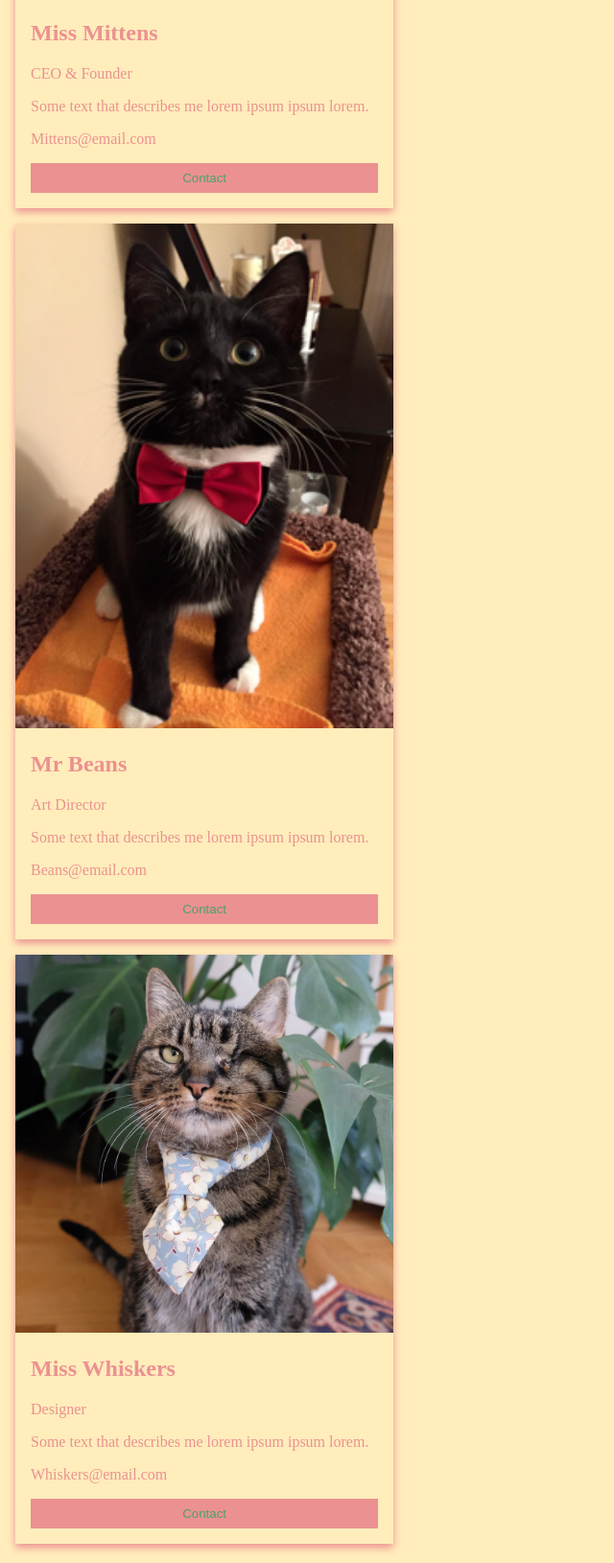
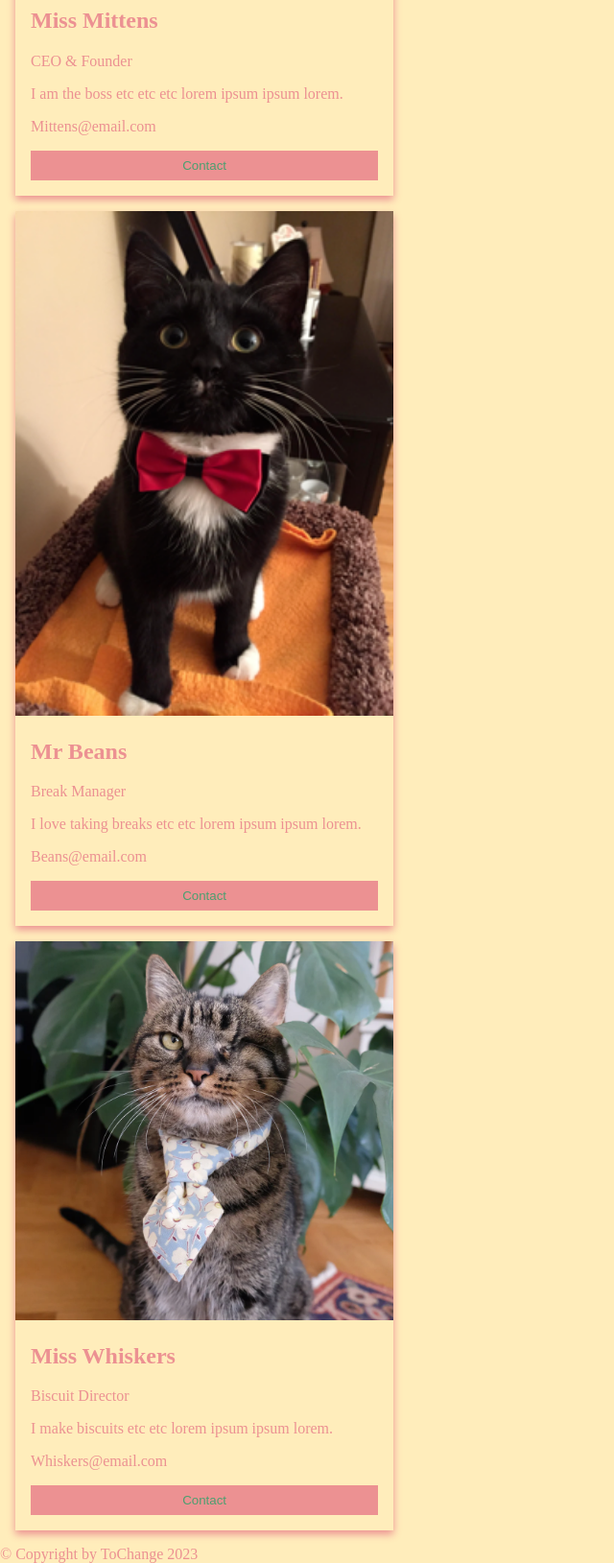
Before and after one commit to svanen99/ToChange-website, a plain HTML site: page Html/aboutUs.html in a window 1280 px wide. Shown: the part 921-2550 px from the top of the page at 96% size, without its empty margins (0-640 px from the left). Drawn offline with Linux system fonts and the light colour scheme.

```diff
--- a/Html/aboutUs.html
+++ b/Html/aboutUs.html
@@ -25,7 +25,7 @@
 </body>
 
 <div class="about-section">
-    <h1>This is our "about us" page - </h1>
+    <h2>This is our "about us" page - </h2>
     <p>Here you can see who are behind the ToChange company, aren´t we pretty?</p>
     <p>Lorem ipsum dolor sit amet consectetur, adipisicing elit. Omnis laboriosam voluptates enim ea, similique error ducimus alias esse dolorem eaque perferendis quia itaque voluptate magnam accusamus sunt! Quod, cumque nulla!</p>
   </div>
@@ -38,7 +38,7 @@
         <div class="container">
           <h2>Miss Mittens</h2>
           <p class="title">CEO & Founder</p>
-          <p>Some text that describes me lorem ipsum ipsum lorem.</p>
+          <p>I am the boss etc etc etc lorem ipsum ipsum lorem.</p>
           <p>Mittens@email.com</p>
           <p><button class="button">Contact</button></p>
         </div>
@@ -50,8 +50,8 @@
         <img src="../bild/biild2.png" alt="biild2" style="width:100%">
         <div class="container">
           <h2>Mr Beans</h2>
-          <p class="title">Art Director</p>
-          <p>Some text that describes me lorem ipsum ipsum lorem.</p>
+          <p class="title">Break Manager</p>
+          <p>I love taking breaks etc etc lorem ipsum ipsum lorem.</p>
           <p>Beans@email.com</p>
           <p><button class="button">Contact</button></p>
         </div>
@@ -63,14 +63,17 @@
         <img src="../bild/DSCF9962_1024x1024.png" alt="Whiskers" style="width:100%">
         <div class="container">
           <h2>Miss Whiskers</h2>
-          <p class="title">Designer</p>
-          <p>Some text that describes me lorem ipsum ipsum lorem.</p>
+          <p class="title">Biscuit Director</p>
+          <p>I make biscuits etc etc lorem ipsum ipsum lorem.</p>
           <p>Whiskers@email.com</p>
           <p><button class="button">Contact</button></p>
         </div>
       </div>
     </div>
   </div>
+  <footer>
+      &copy; Copyright by ToChange 2023
+  </footer>
 
   </body>
   </html>
```
Also changed, not shown: Html/contact.html (+1 -1 lines), Html/index.html (+7 -6 lines).
